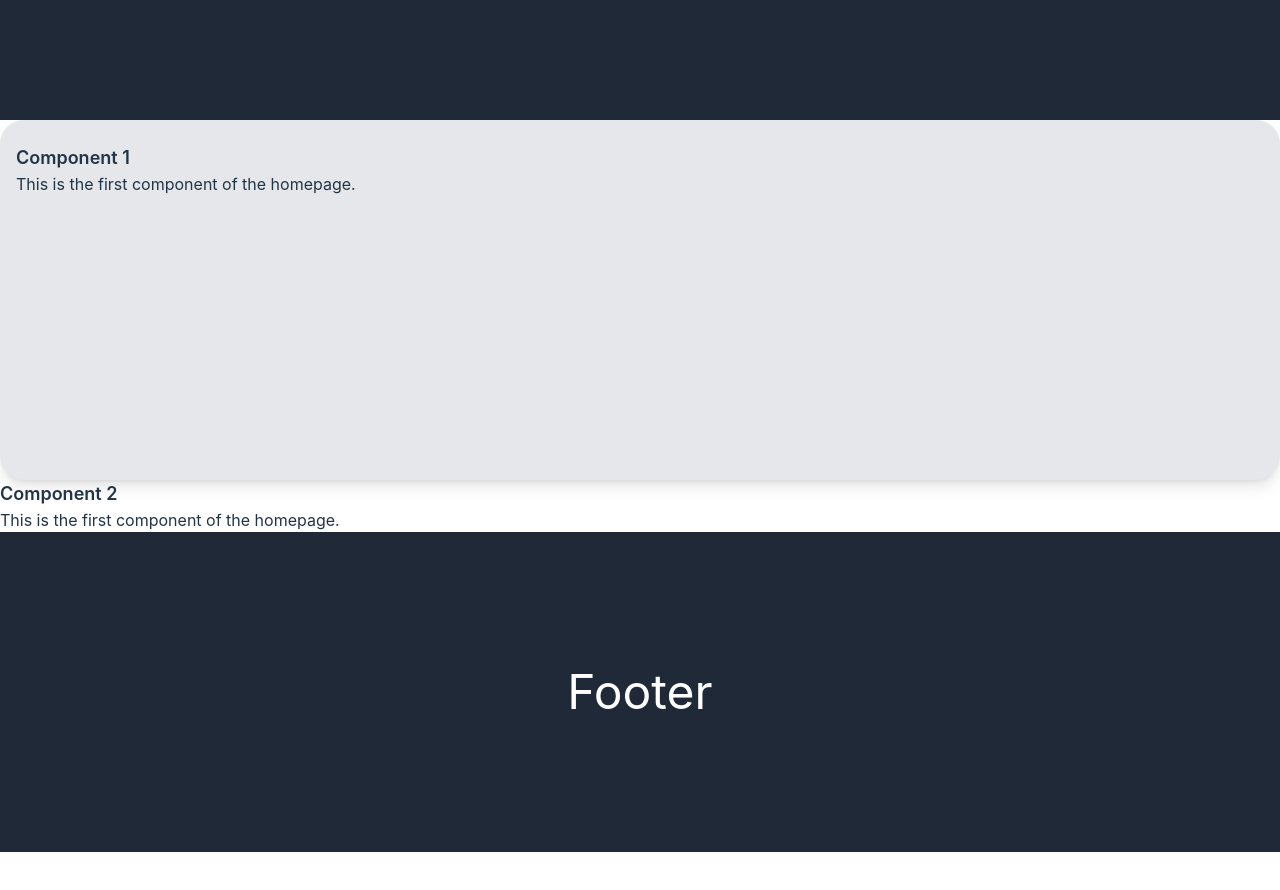
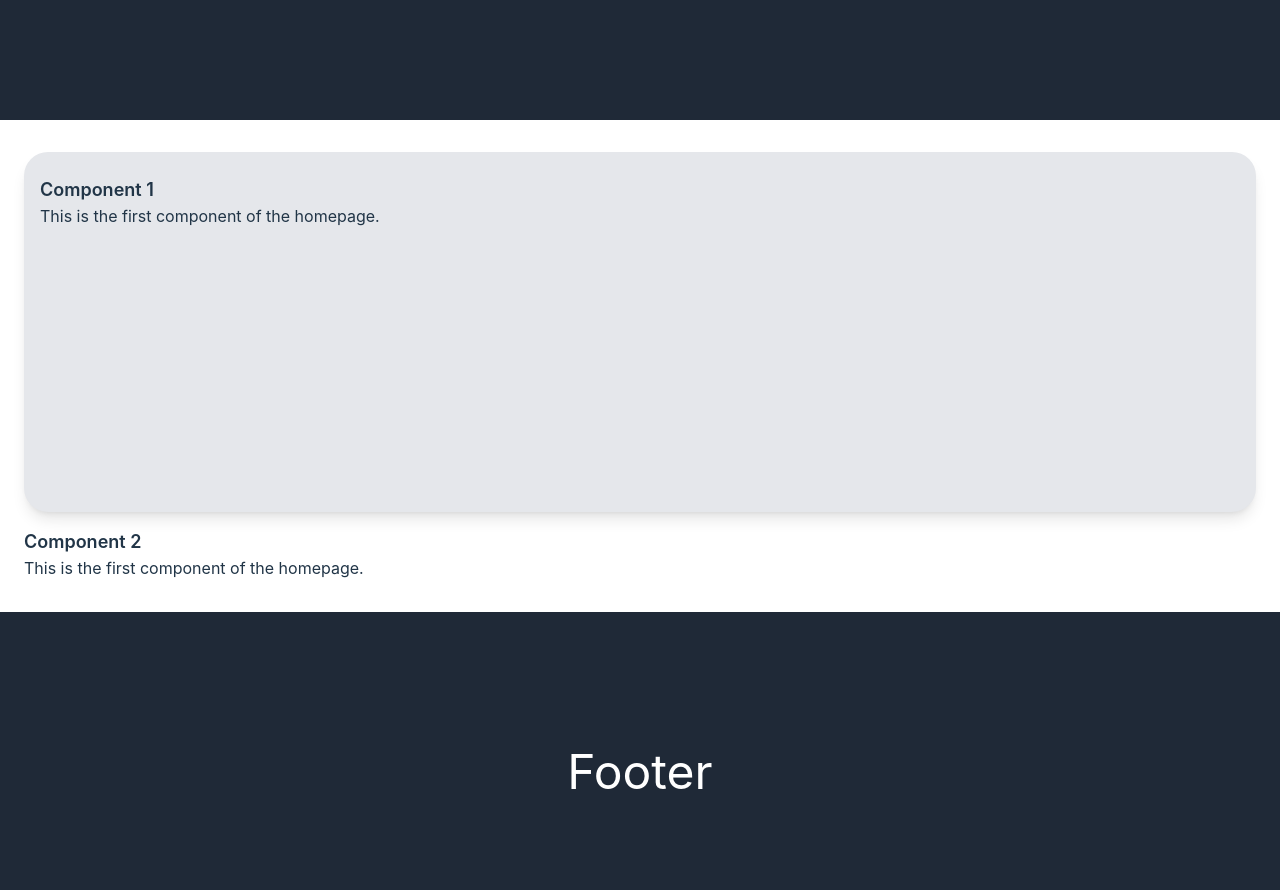
Before and after one commit to Valeriusdev/react-library-app, a React (Vite) app: page / in a window 1280 px wide. Shown: the part 680-1570 px from the top of the page. Before the commit the page ends 1532 px from the top, so only its background shows below. Built offline with nearby package versions, Linux system fonts and the light colour scheme.

Commit message:
update HomeLayout component styling

```diff
--- a/src/layout/HomeLayout.jsx
+++ b/src/layout/HomeLayout.jsx
@@ -5,12 +5,12 @@ import Footer from '../components/Footer'
 
 const HomeLayout = () => {
   return (
-    <div className="w-full">
+    <div className="flex flex-col w-full">
       <section className="h-screen w-full">
         <Header />
       </section>
       <main className="w-full">
-        <div className="w-full">
+        <div className="w-full px-6 py-8 space-y-4">
           <div className="flex justify-center w-full">
             <Component1 />
           </div>
```
